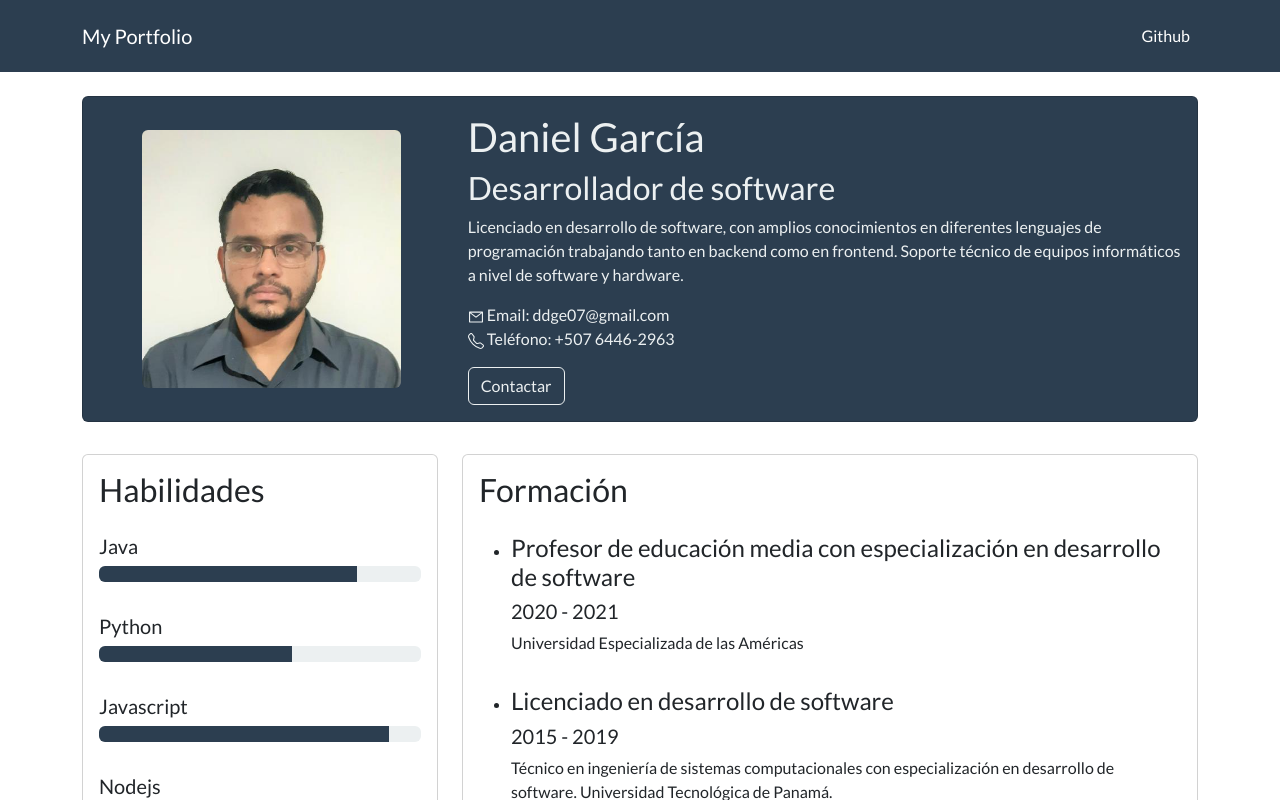
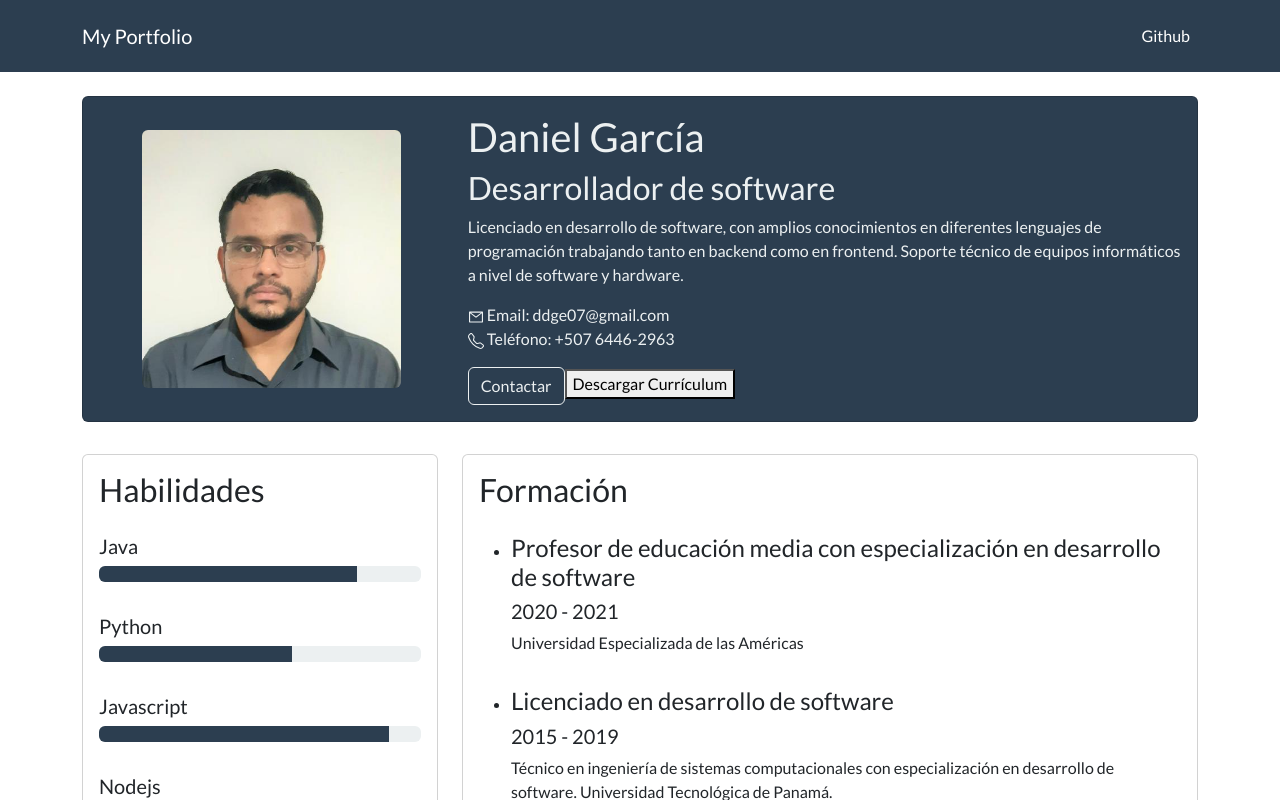
Before and after one commit to DanielDGe/danieldge.github.io, a React (Create React App) app: page / in a window 1280 px wide. Shown: the top 800 px of the page. Built offline with nearby package versions, Linux system fonts and the light colour scheme.

Commit message:
dowdload button

```diff
--- /dev/null
+++ b/src/components/DownloadButton.js
@@ -0,0 +1,20 @@
+import React from 'react';
+
+const DownloadButton = () => {
+  const handleDownload = () => {
+    // Cambia 'nombre_archivo.pdf' por el nombre de tu archivo PDF en el repositorio
+    const pdfUrl = 'https://tuusuario.github.io/ruta/al/archivo/nombre_archivo.pdf';
+    const link = document.createElement('a');
+    link.href = pdfUrl;
+    link.setAttribute('download', 'mi_curriculum.pdf');
+    document.body.appendChild(link);
+    link.click();
+    document.body.removeChild(link);
+  };
+
+  return (
+    <button onClick={handleDownload}>Descargar Currículum</button>
+  );
+};
+
+export default DownloadButton;
--- a/src/pages/Homepage.js
+++ b/src/pages/Homepage.js
@@ -5,6 +5,8 @@ import { AiOutlineMail } from "react-icons/ai/index";
 import { BsTelephone } from "react-icons/bs/index";
 
 import { skills, studies, experiences, projects } from "../profile";
+
+import DownloadButton from '../components/DownloadButton';
 
 function Homepage() {
 
@@ -44,6 +46,7 @@ function Homepage() {
                   Contactar
                 </a>
 
+                <DownloadButton />
 
               </div>
 
```
Also changed, not shown: 1 other file (tests, documents, lock files or other folders).
